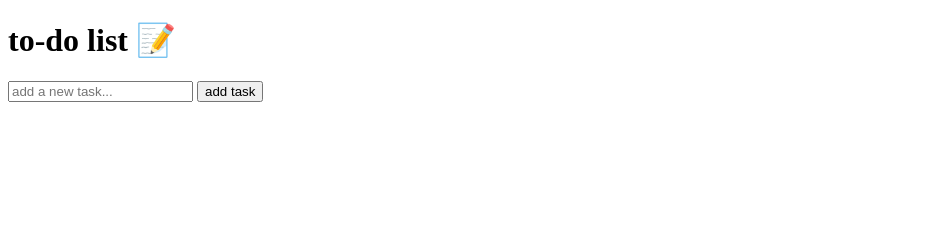
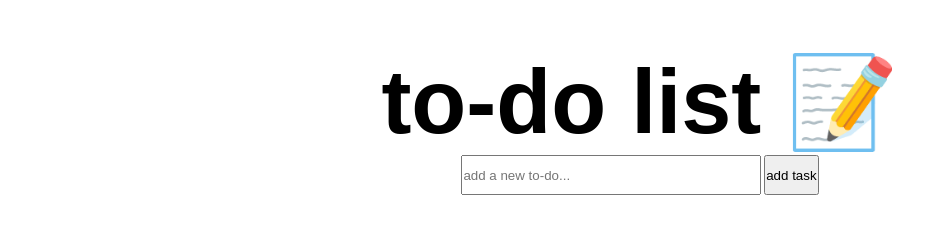
Before and after one commit to BadBadNotGood996/To-Do-App, a plain HTML site: page index.html in a window 1280 px wide. Shown: the whole page, without its empty margins (0-947 px from the left). Drawn offline with Linux system fonts and the light colour scheme.

Commit message:
style improvements

```diff
--- a/index.html
+++ b/index.html
@@ -7,13 +7,13 @@
     <link href="styles.css" rel="stylesheet">
 </head>
 <body>
-    <div>
-        <h1>to-do list 📝</h1>
+    <div class="container">
+        <h1 class="title">to-do list 📝</h1>
         <form id="todo-form">
             <label for="input"></label>
-            <input type="text" id="input" placeholder="add a new task...">
-            <button type="submit">add task</button>
-        <ul id="todo-list">
+            <input class="input" type="text" id="input" placeholder="add a new to-do...">
+            <button class="submit-btn" type="submit">add task</button>
+        <ul class="todo-list" id="todo-list">
         </ul>
         </form>
     </div>
--- a/script.js
+++ b/script.js
@@ -6,6 +6,7 @@ const todoList = document.getElementById('todo-list')
 
 let todos = JSON.parse(localStorage.getItem('todos')) ?? []
 
+// Get todos from local storage
 if (localStorage.getItem('todos')) {
     todos.map((todo) => {
         renderTodo(todo)
@@ -40,6 +41,7 @@ function renderTodo (todo) {
     // Create <li> element and add id
     const liEl = document.createElement('li');
     liEl.id = todo.id
+    liEl.className = 'to-do--li'
 
     // Create a <span> element inside the <li> element
     const todoText = document.createElement('span');
--- a/styles.css
+++ b/styles.css
@@ -1,3 +1,53 @@
-li {
+* {
+    padding: 0;
+    margin: 0;
+    box-sizing: border-box;
+}
+
+html {
+    /*font-size: 10px;*/
+    /*10px / 16 px = 0.625 = 62.5%*/
+    font-size: 62.5%;
+    font-family: sans-serif;
+}
+
+.title {
+
+    font-size: 9rem;
+}
+
+.input {
+    width: 30rem;
+    height: 4rem;
+}
+
+.submit-btn {
+    height: 4rem;
+}
+
+
+.container {
+    display: flex;
+    flex-direction: column;
+    align-items: center;
+    padding-top: 5rem;
+}
+
+
+
+.todo-list {
+    font-size: 3rem;
+    display: flex;
+    gap: 2rem;
+
+    padding-top: 2rem;
+    flex-direction: column;
+    align-items: center;
     list-style: none;
 }
+
+
+.to-do--li {
+    display: flex;
+    justify-content: left;
+}
```
